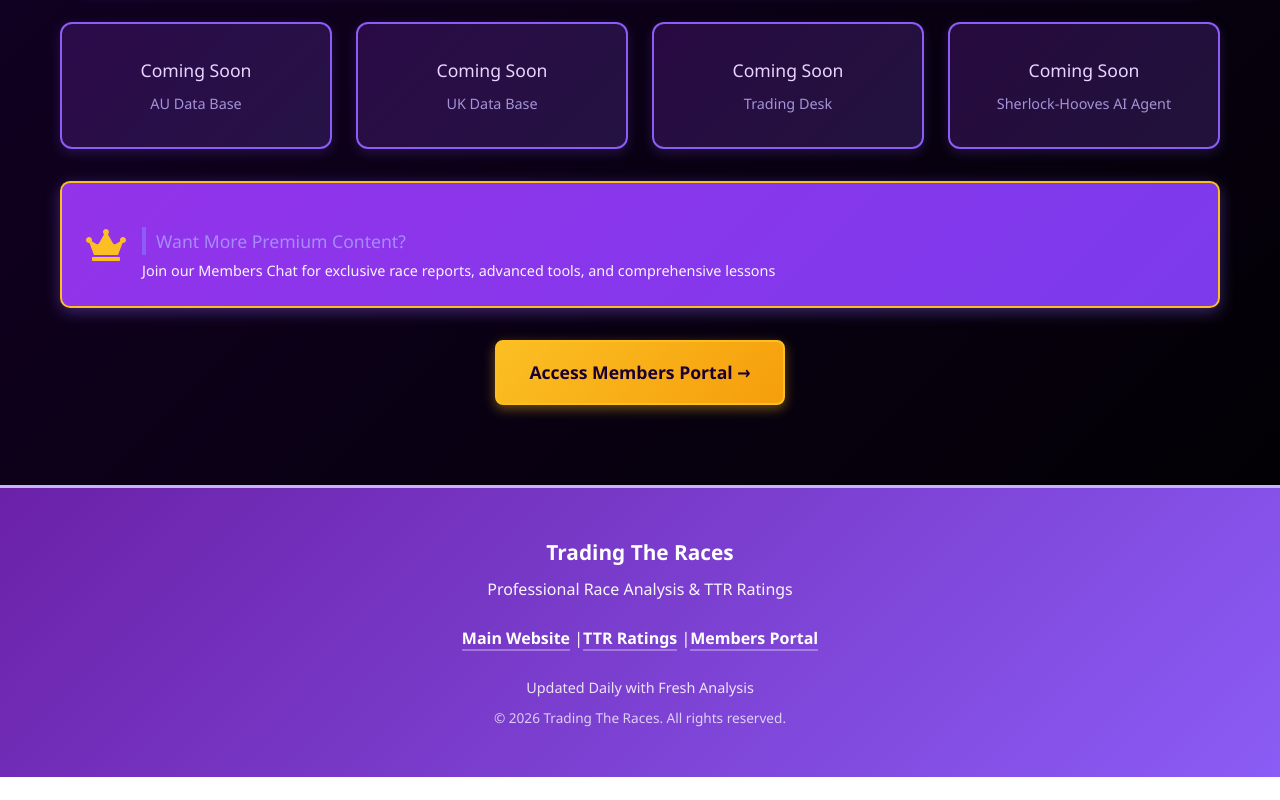
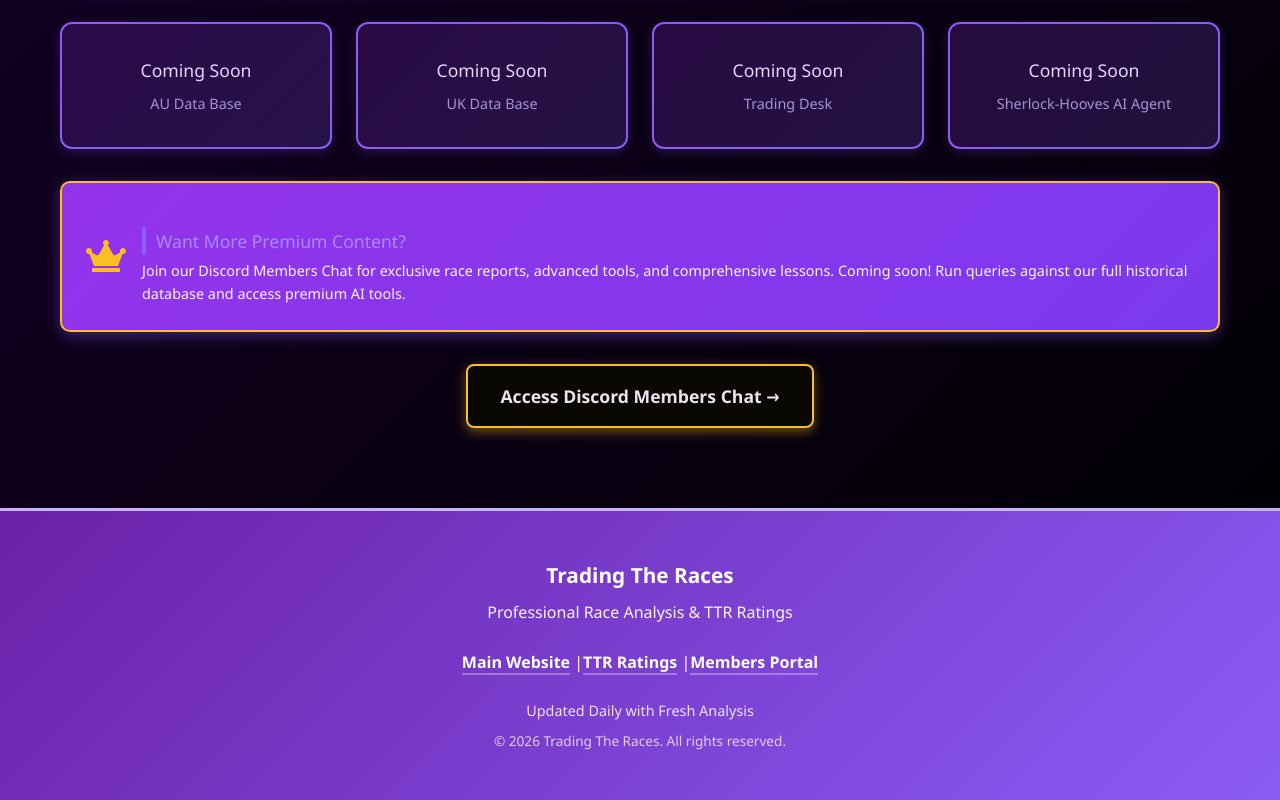
Before and after one commit to Gsid66/tradingtheraces-tech, a Next.js app: page / in a window 1280 px wide. Shown: the part 1088-1888 px from the top of the page. Before the commit the page ends 1865 px from the top, so only its background shows below. Built offline with nearby package versions, Linux system fonts and the light colour scheme; no server answers.

Commit message:
home page changes

```diff
--- a/app/page.tsx
+++ b/app/page.tsx
@@ -67,7 +67,7 @@
         <div className="info-banner-content">
           <h3>Want More Premium Content?</h3>
           <p>
-            Join our Members Chat for exclusive race reports, advanced tools, and comprehensive lessons
+            Join our Discord Members Chat for exclusive race reports, advanced tools, and comprehensive lessons. Coming soon! Run queries against our full historical database and access premium AI tools.
           </p>
         </div>
       </div>
@@ -75,12 +75,12 @@
       {/* CTA Button */}
       <div style={{ textAlign: 'center', marginTop: '1.5rem' }}>
         <a
-          href="/members"
+          href="https://discord.gg/TawzRkQZgB"
           className="gold-button"
           style={{
             display: 'inline-block',
-            background: 'linear-gradient(135deg, #fbbf24 0%, #f59e0b 100%)',
-            color: '#1a0033',
+            background: 'linear-gradient(135deg, #0a0803 0%, #0a0803 100%)',
+            color: '#eae4f0',
             padding: '1rem 2rem',
             borderRadius: '8px',
             textDecoration: 'none',
@@ -91,7 +91,7 @@
             border: '2px solid #fbbf24'
           }}
         >
-          Access Members Portal →
+          Access Discord Members Chat →
         </a>
       </div>
     </>
```
